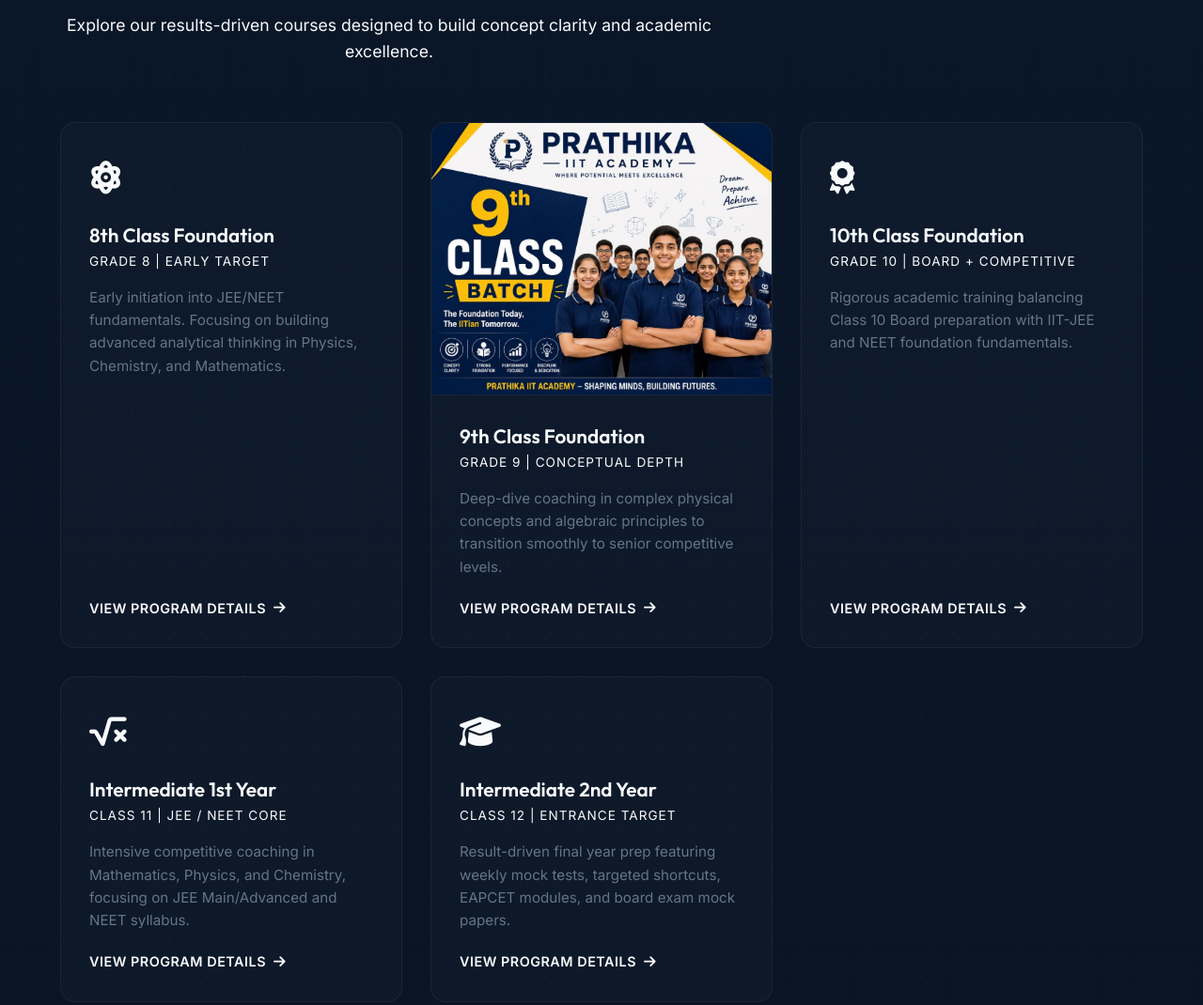
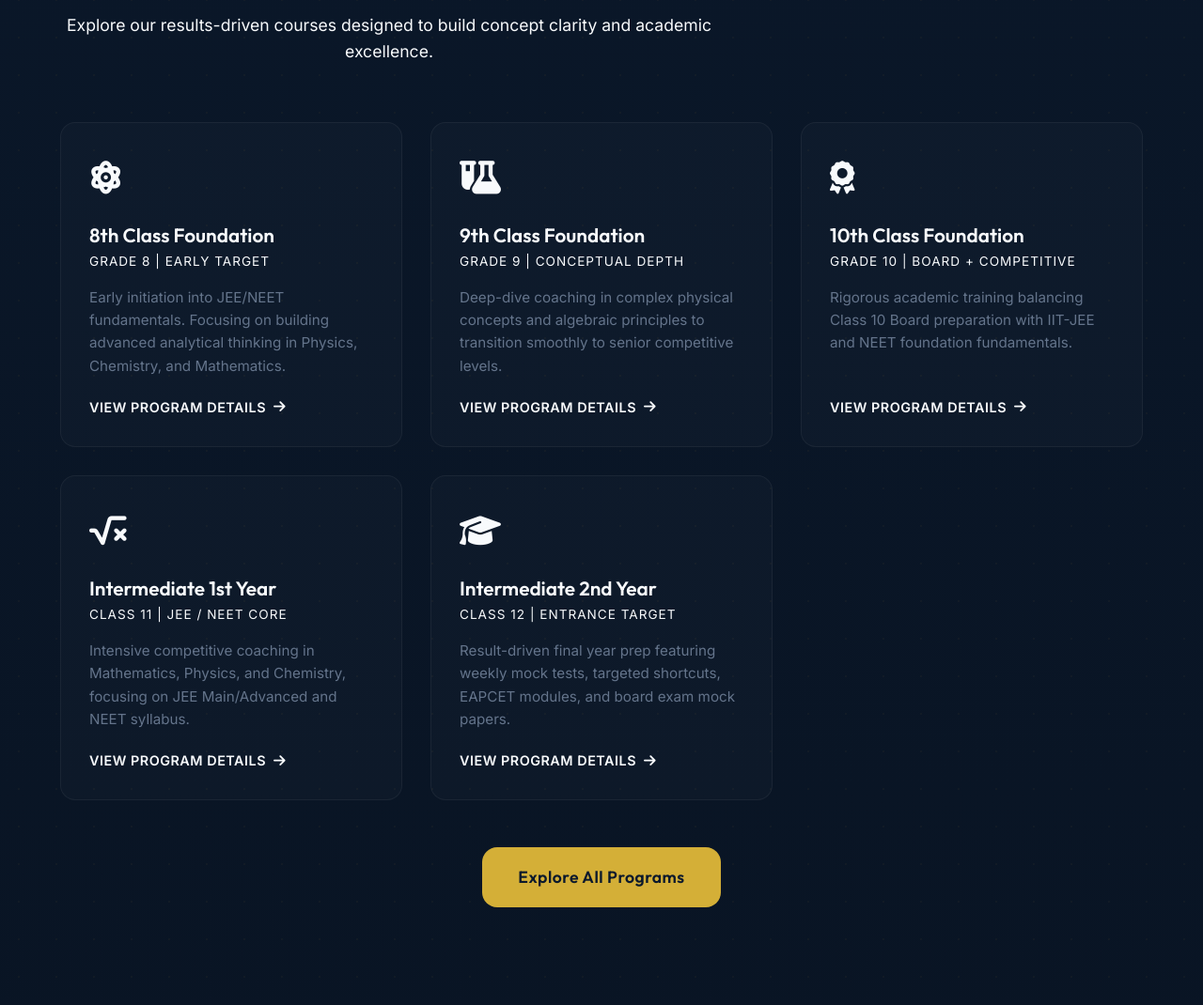
Before and after one commit to Sahithi-630/Prathika_IIT_Academy, a website: page index.html in a window 1280 px wide. Shown: the part 1060-2130 px from the top of the page at 94% size. Drawn offline with Linux system fonts and the light colour scheme.

Commit message:
Revert "add banner image for 9th class card"
This reverts commit fa5e1660a21c180651870f4446cd3ca874b6b399.

```diff
--- a/index.html
+++ b/index.html
@@ -115,59 +115,47 @@
             <div class="programs-teaser-grid">
                 <!-- Program 1 -->
                 <div class="program-teaser-card">
-                    <div class="program-teaser-card-content">
                     <div class="card-icon"><i class="fa-solid fa-atom"></i></div>
                     <h3>8th Class Foundation</h3>
                     <p class="card-subtitle">Grade 8 | Early Target</p>
                     <p class="card-desc">Early initiation into JEE/NEET fundamentals. Focusing on building advanced analytical thinking in Physics, Chemistry, and Mathematics.</p>
                     <a href="courses.html#tab-8th" class="link-gold">View Program Details <i class="fa-solid fa-arrow-right"></i></a>
                 </div>
-                </div>
 
                 <!-- Program 2 -->
                 <div class="program-teaser-card">
-                    <div class="card-banner-wrapper">
-                        <img src="images/class_9_banner.jpg" alt="9th Class Foundation Banner" class="card-banner-img">
-                    </div>
-                    <div class="program-teaser-card-content">
+                    <div class="card-icon"><i class="fa-solid fa-flask-vial"></i></div>
                     <h3>9th Class Foundation</h3>
                     <p class="card-subtitle">Grade 9 | Conceptual Depth</p>
                     <p class="card-desc">Deep-dive coaching in complex physical concepts and algebraic principles to transition smoothly to senior competitive levels.</p>
                     <a href="courses.html#tab-9th" class="link-gold">View Program Details <i class="fa-solid fa-arrow-right"></i></a>
                 </div>
-                </div>
 
                 <!-- Program 3 -->
                 <div class="program-teaser-card">
-                    <div class="program-teaser-card-content">
                     <div class="card-icon"><i class="fa-solid fa-award"></i></div>
                     <h3>10th Class Foundation</h3>
                     <p class="card-subtitle">Grade 10 | Board + Competitive</p>
                     <p class="card-desc">Rigorous academic training balancing Class 10 Board preparation with IIT-JEE and NEET foundation fundamentals.</p>
                     <a href="courses.html#tab-10th" class="link-gold">View Program Details <i class="fa-solid fa-arrow-right"></i></a>
                 </div>
-                </div>
 
                 <!-- Program 4 -->
                 <div class="program-teaser-card">
-                    <div class="program-teaser-card-content">
                     <div class="card-icon"><i class="fa-solid fa-square-root-variable"></i></div>
                     <h3>Intermediate 1st Year</h3>
                     <p class="card-subtitle">Class 11 | JEE / NEET Core</p>
                     <p class="card-desc">Intensive competitive coaching in Mathematics, Physics, and Chemistry, focusing on JEE Main/Advanced and NEET syllabus.</p>
                     <a href="courses.html#tab-1st-year" class="link-gold">View Program Details <i class="fa-solid fa-arrow-right"></i></a>
                 </div>
-                </div>
 
                 <!-- Program 5 -->
                 <div class="program-teaser-card">
-                    <div class="program-teaser-card-content">
                     <div class="card-icon"><i class="fa-solid fa-graduation-cap"></i></div>
                     <h3>Intermediate 2nd Year</h3>
                     <p class="card-subtitle">Class 12 | Entrance Target</p>
                     <p class="card-desc">Result-driven final year prep featuring weekly mock tests, targeted shortcuts, EAPCET modules, and board exam mock papers.</p>
                     <a href="courses.html#tab-2nd-year" class="link-gold">View Program Details <i class="fa-solid fa-arrow-right"></i></a>
-                    </div>
                 </div>
             </div>
 
--- a/styles.css
+++ b/styles.css
@@ -2068,31 +2068,11 @@
     background: rgba(255, 255, 255, 0.02);
     border: 1px solid rgba(255, 255, 255, 0.05);
     border-radius: var(--border-radius-md);
-    overflow: hidden;
+    padding: 30px;
     transition: var(--transition-normal);
     display: flex;
     flex-direction: column;
     height: 100%;
-}
-.program-teaser-card-content {
-    padding: 30px;
-    display: flex;
-    flex-direction: column;
-    flex-grow: 1;
-}
-.card-banner-wrapper {
-    width: 100%;
-    overflow: hidden;
-    border-bottom: 1px solid rgba(255, 255, 255, 0.05);
-}
-.card-banner-img {
-    width: 100%;
-    height: auto;
-    display: block;
-    transition: transform var(--transition-normal);
-}
-.program-teaser-card:hover .card-banner-img {
-    transform: scale(1.04);
 }
 .program-teaser-card:hover {
     transform: translateY(-5px);
```
Also changed, not shown: images/class_9_banner.jpg (deleted). Lines whose indentation alone changed are shown as unchanged.
